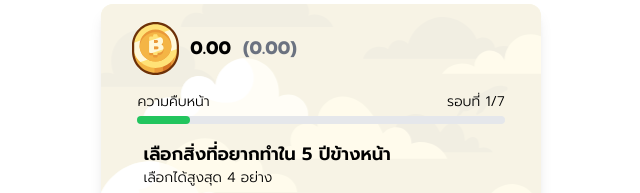
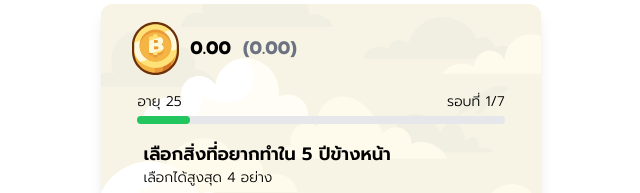
Before and after one commit to ShouldSleep8hr/Life-In-CTRL, a Vue app: page /action in a window 1280 px wide. Shown: the top 193 px of the page, without its empty margins (319-959 px from the left). Built offline with nearby package versions, Linux system fonts and the light colour scheme.

Commit message:
add age at action page

```diff
--- a/src/views/ActionView.vue
+++ b/src/views/ActionView.vue
@@ -1094,7 +1094,7 @@ const money_icon = new URL(`../assets/Icons/SVG/Icon_Money.svg`, import.meta.url
           <div class="flex flex-col text-black items-center justify-center w-full">
             <div class="w-[90%] space-y-1">
               <div class="flex justify-between w-full">
-                <span class="text-sm font-prompt font-light">ความคืบหน้า</span>
+                <span class="text-sm font-prompt font-light">อายุ {{ status.age }}</span>
                 <span class="text-sm font-prompt font-light">รอบที่ {{ status.round }}/7</span>
               </div>
               <div class="relative bg-gray-200 h-2 rounded-full w-full">
```
